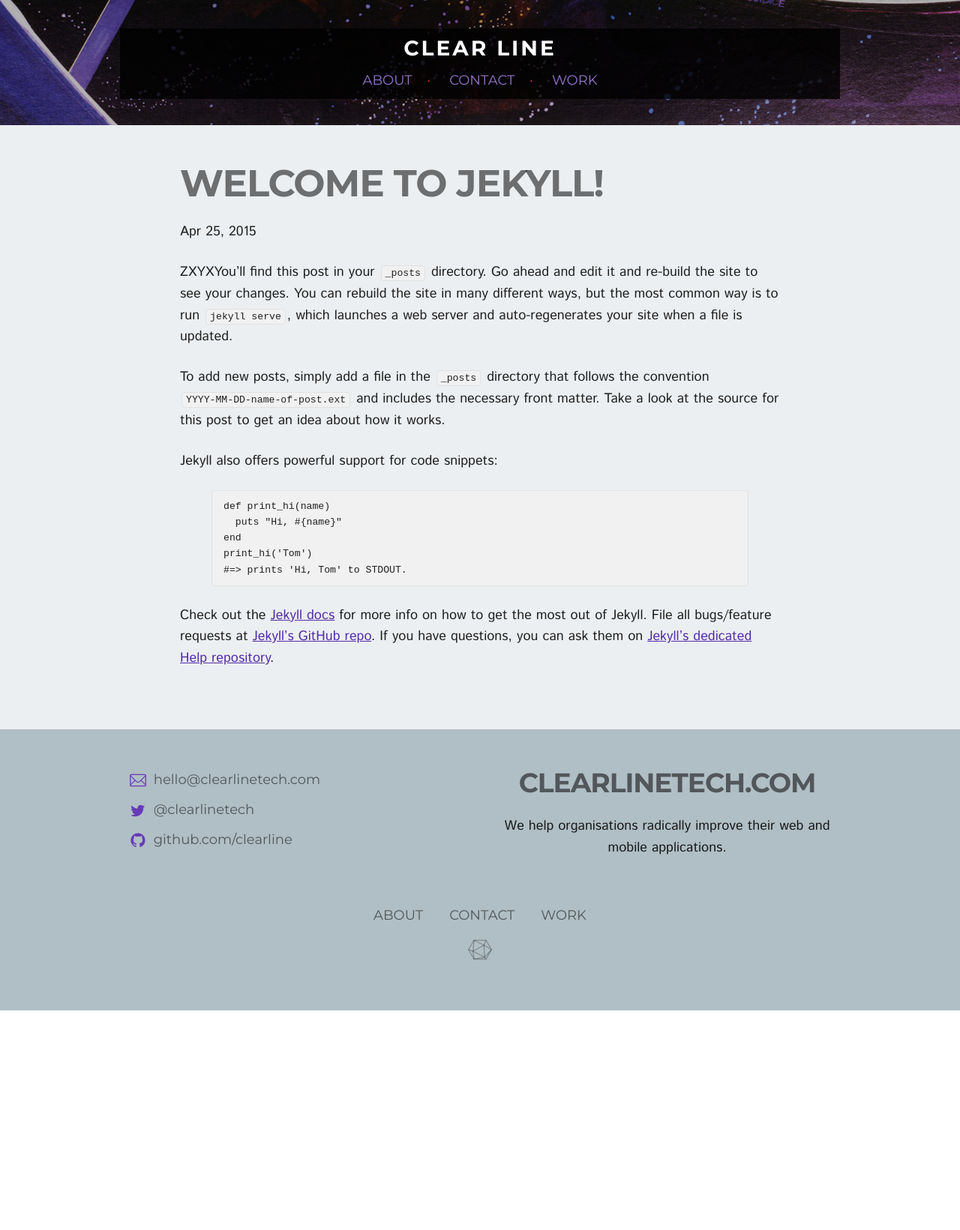
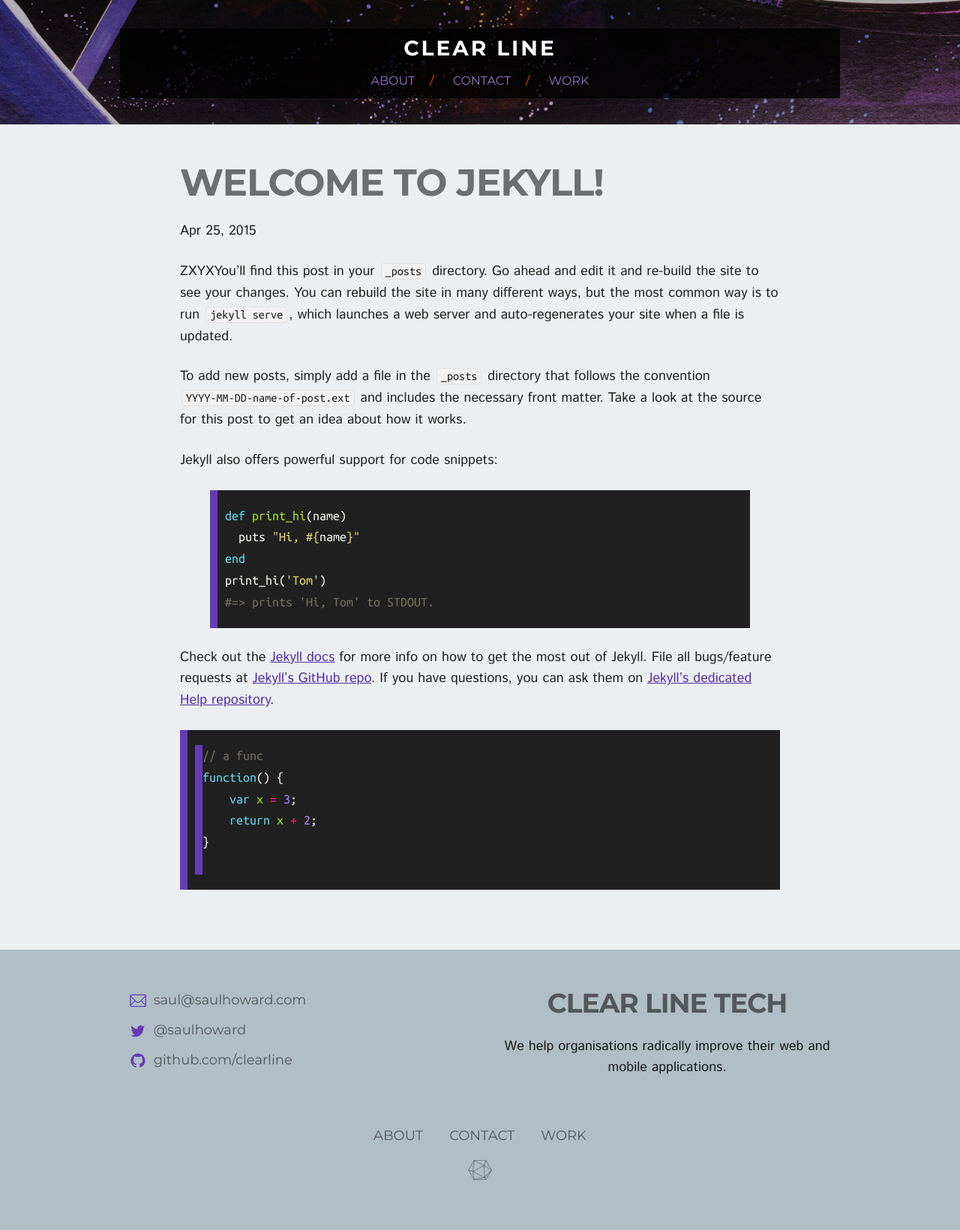
Before and after one commit to clearline/clearline.github.io, a Jekyll site: the page built from _posts/2015-04-25-welcome-to-jekyll.markdown, in a window 1280 px wide. Shown: the whole page at 75% size. Built offline with Jekyll 4.4.1, drawn with Linux system fonts in a browser that asks for light colours; Markdown is read by kramdown in place of the engine named in the settings; before the commit the page ends 1348 px from its top, so only the background shows below that.

Commit message:
updates to design

````diff
--- a/_config.yml
+++ b/_config.yml
@@ -1,16 +1,17 @@
 # Site settings
 #source: .
-title: clearlinetech.com
-email: hello@clearlinetech.com
+title: Clear Line Tech
+email: saul@saulhoward.com
 description: > # this means to ignore newlines until "baseurl:"
   We help organisations radically improve their web and mobile applications.
 baseurl: "" # the subpath of your site, e.g. /blog/
 url: "http://clearlinetech.com" # the base hostname & protocol for your site
-twitter_username: clearlinetech
+twitter_username: saulhoward
 github_username:  clearline
 
 exclude: [vendor, bin]
 
 # Build settings
-markdown: kramdown
+markdown: redcarpet
 permalink: pretty
+highlighter: pygments
--- a/_includes/head.html
+++ b/_includes/head.html
@@ -15,5 +15,5 @@
   <link rel="canonical" href="{{ page.url | replace:'index.html','' | prepend: site.baseurl | prepend: site.url }}">
   <link rel="alternate" type="application/rss+xml" title="{{ site.title }}" href="{{ "/feed.xml" | prepend: site.baseurl | prepend: site.url }}" />
 
-  <link href='http://fonts.googleapis.com/css?family=Montserrat:400,700|Istok+Web:400,700,400italic|Inconsolata' rel='stylesheet' type='text/css'>
+  <link href='http://fonts.googleapis.com/css?family=Montserrat:400,700|Istok+Web:400,700,400italic|Ubuntu+Mono:400,700,400italic' rel='stylesheet' type='text/css'>
 </head>
--- a/_posts/2015-04-25-welcome-to-jekyll.markdown
+++ b/_posts/2015-04-25-welcome-to-jekyll.markdown
@@ -21,6 +21,15 @@
 
 Check out the [Jekyll docs][jekyll] for more info on how to get the most out of Jekyll. File all bugs/feature requests at [Jekyll’s GitHub repo][jekyll-gh]. If you have questions, you can ask them on [Jekyll’s dedicated Help repository][jekyll-help].
 
+```javascript
+// a func
+function() {
+    var x = 3;
+    return x + 2;
+}
+
+```
+
 [jekyll]:      http://jekyllrb.com
 [jekyll-gh]:   https://github.com/jekyll/jekyll
 [jekyll-help]: https://github.com/jekyll/jekyll-help
--- a/_sass/_syntax-highlighting.scss
+++ b/_sass/_syntax-highlighting.scss
@@ -1,67 +1,90 @@
-/**
- * Syntax highlighting styles
- */
+$c-accent: #FF3D00;
+$c-primary: #673AB7;
+
 .highlight {
-    background: #fff;
-    @extend %vertical-rhythm;
+  white-space: pre;
+  overflow: auto;
+  word-wrap: normal; /* horizontal scrolling */
+  border-left: 10px solid $c-primary;
+  padding: 20px;
+  padding-left: 10px;
+  background: #202020;
+  color: #C1C2C3;
+  margin-bottom: 2.5rem;
+}
+.highlight pre {
+    padding: 0;
+    margin: 0;
+}
+.highlight code {
+    padding: 0;
+    margin: 0;
+    font-size: 100%;
+    background: transparent;
+    border: none;
+}
 
-    .c     { color: #998; font-style: italic } // Comment
-    .err   { color: #a61717; background-color: #e3d2d2 } // Error
-    .k     { font-weight: bold } // Keyword
-    .o     { font-weight: bold } // Operator
-    .cm    { color: #998; font-style: italic } // Comment.Multiline
-    .cp    { color: #999; font-weight: bold } // Comment.Preproc
-    .c1    { color: #998; font-style: italic } // Comment.Single
-    .cs    { color: #999; font-weight: bold; font-style: italic } // Comment.Special
-    .gd    { color: #000; background-color: #fdd } // Generic.Deleted
-    .gd .x { color: #000; background-color: #faa } // Generic.Deleted.Specific
-    .ge    { font-style: italic } // Generic.Emph
-    .gr    { color: #a00 } // Generic.Error
-    .gh    { color: #999 } // Generic.Heading
-    .gi    { color: #000; background-color: #dfd } // Generic.Inserted
-    .gi .x { color: #000; background-color: #afa } // Generic.Inserted.Specific
-    .go    { color: #888 } // Generic.Output
-    .gp    { color: #555 } // Generic.Prompt
-    .gs    { font-weight: bold } // Generic.Strong
-    .gu    { color: #aaa } // Generic.Subheading
-    .gt    { color: #a00 } // Generic.Traceback
-    .kc    { font-weight: bold } // Keyword.Constant
-    .kd    { font-weight: bold } // Keyword.Declaration
-    .kp    { font-weight: bold } // Keyword.Pseudo
-    .kr    { font-weight: bold } // Keyword.Reserved
-    .kt    { color: #458; font-weight: bold } // Keyword.Type
-    .m     { color: #099 } // Literal.Number
-    .s     { color: #d14 } // Literal.String
-    .na    { color: #008080 } // Name.Attribute
-    .nb    { color: #0086B3 } // Name.Builtin
-    .nc    { color: #458; font-weight: bold } // Name.Class
-    .no    { color: #008080 } // Name.Constant
-    .ni    { color: #800080 } // Name.Entity
-    .ne    { color: #900; font-weight: bold } // Name.Exception
-    .nf    { color: #900; font-weight: bold } // Name.Function
-    .nn    { color: #555 } // Name.Namespace
-    .nt    { color: #000080 } // Name.Tag
-    .nv    { color: #008080 } // Name.Variable
-    .ow    { font-weight: bold } // Operator.Word
-    .w     { color: #bbb } // Text.Whitespace
-    .mf    { color: #099 } // Literal.Number.Float
-    .mh    { color: #099 } // Literal.Number.Hex
-    .mi    { color: #099 } // Literal.Number.Integer
-    .mo    { color: #099 } // Literal.Number.Oct
-    .sb    { color: #d14 } // Literal.String.Backtick
-    .sc    { color: #d14 } // Literal.String.Char
-    .sd    { color: #d14 } // Literal.String.Doc
-    .s2    { color: #d14 } // Literal.String.Double
-    .se    { color: #d14 } // Literal.String.Escape
-    .sh    { color: #d14 } // Literal.String.Heredoc
-    .si    { color: #d14 } // Literal.String.Interpol
-    .sx    { color: #d14 } // Literal.String.Other
-    .sr    { color: #009926 } // Literal.String.Regex
-    .s1    { color: #d14 } // Literal.String.Single
-    .ss    { color: #990073 } // Literal.String.Symbol
-    .bp    { color: #999 } // Name.Builtin.Pseudo
-    .vc    { color: #008080 } // Name.Variable.Class
-    .vg    { color: #008080 } // Name.Variable.Global
-    .vi    { color: #008080 } // Name.Variable.Instance
-    .il    { color: #099 } // Literal.Number.Integer.Long
-}
+.highlight .hll { background-color: #202020 }
+.highlight .c { color: #75715e } /* Comment */
+.highlight .err { color: #960050; background-color: #1e0010 } /* Error */
+.highlight .k { color: #66d9ef } /* Keyword */
+.highlight .l { color: #ae81ff } /* Literal */
+.highlight .n { color: #f8f8f2 } /* Name */
+.highlight .o { color: #f92672 } /* Operator */
+.highlight .p { color: #f8f8f2 } /* Punctuation */
+.highlight .cm { color: #75715e } /* Comment.Multiline */
+.highlight .cp { color: #75715e } /* Comment.Preproc */
+.highlight .c1 { color: #75715e } /* Comment.Single */
+.highlight .cs { color: #75715e } /* Comment.Special */
+.highlight .ge { font-style: italic } /* Generic.Emph */
+.highlight .gs { font-weight: bold } /* Generic.Strong */
+.highlight .kc { color: #66d9ef } /* Keyword.Constant */
+.highlight .kd { color: #66d9ef } /* Keyword.Declaration */
+.highlight .kn { color: #f92672 } /* Keyword.Namespace */
+.highlight .kp { color: #66d9ef } /* Keyword.Pseudo */
+.highlight .kr { color: #66d9ef } /* Keyword.Reserved */
+.highlight .kt { color: #66d9ef } /* Keyword.Type */
+.highlight .ld { color: #e6db74 } /* Literal.Date */
+.highlight .m { color: #ae81ff } /* Literal.Number */
+.highlight .s { color: #e6db74 } /* Literal.String */
+.highlight .na { color: #a6e22e } /* Name.Attribute */
+.highlight .nb { color: #f8f8f2 } /* Name.Builtin */
+.highlight .nc { color: #a6e22e } /* Name.Class */
+.highlight .no { color: #66d9ef } /* Name.Constant */
+.highlight .nd { color: #a6e22e } /* Name.Decorator */
+.highlight .ni { color: #f8f8f2 } /* Name.Entity */
+.highlight .ne { color: #a6e22e } /* Name.Exception */
+.highlight .nf { color: #a6e22e } /* Name.Function */
+.highlight .nl { color: #f8f8f2 } /* Name.Label */
+.highlight .nn { color: #f8f8f2 } /* Name.Namespace */
+.highlight .nx { color: #a6e22e } /* Name.Other */
+.highlight .py { color: #f8f8f2 } /* Name.Property */
+.highlight .nt { color: #f92672 } /* Name.Tag */
+.highlight .nv { color: #f8f8f2 } /* Name.Variable */
+.highlight .ow { color: #f92672 } /* Operator.Word */
+.highlight .w { color: #f8f8f2 } /* Text.Whitespace */
+.highlight .mf { color: #ae81ff } /* Literal.Number.Float */
+.highlight .mh { color: #ae81ff } /* Literal.Number.Hex */
+.highlight .mi { color: #ae81ff } /* Literal.Number.Integer */
+.highlight .mo { color: #ae81ff } /* Literal.Number.Oct */
+.highlight .sb { color: #e6db74 } /* Literal.String.Backtick */
+.highlight .sc { color: #e6db74 } /* Literal.String.Char */
+.highlight .sd { color: #e6db74 } /* Literal.String.Doc */
+.highlight .s2 { color: #e6db74 } /* Literal.String.Double */
+.highlight .se { color: #ae81ff } /* Literal.String.Escape */
+.highlight .sh { color: #e6db74 } /* Literal.String.Heredoc */
+.highlight .si { color: #e6db74 } /* Literal.String.Interpol */
+.highlight .sx { color: #e6db74 } /* Literal.String.Other */
+.highlight .sr { color: #e6db74 } /* Literal.String.Regex */
+.highlight .s1 { color: #e6db74 } /* Literal.String.Single */
+.highlight .ss { color: #e6db74 } /* Literal.String.Symbol */
+.highlight .bp { color: #f8f8f2 } /* Name.Builtin.Pseudo */
+.highlight .vc { color: #f8f8f2 } /* Name.Variable.Class */
+.highlight .vg { color: #f8f8f2 } /* Name.Variable.Global */
+.highlight .vi { color: #f8f8f2 } /* Name.Variable.Instance */
+.highlight .il { color: #ae81ff } /* Literal.Number.Integer.Long */
+
+.highlight .gh { } /* Generic Heading & Diff Header */
+.highlight .gu { color: #75715e; } /* Generic.Subheading & Diff Unified/Comment? */
+.highlight .gd { color: #f92672; } /* Generic.Deleted & Diff Deleted */
+.highlight .gi { color: #a6e22e; } /* Generic.Inserted & Diff Inserted */
--- a/css/main.scss
+++ b/css/main.scss
@@ -8,7 +8,7 @@
 $base-font-weight: 400;
 $base-bold-font-weight: 700;
 
-$monospace-font-family: 'Inconsolata', 'Courier New', monospace;
+$monospace-font-family: 'Ubuntu Mono', 'Courier New', monospace;
 $monospace-font-weight: 400;
 
 $header-font-family: 'Montserrat', 'Helvetica Neue', 'Calibri', Arial, sans-serif;
@@ -23,6 +23,7 @@
 // local imports
 @import 'lists';
 @import 'menus';
+@import 'syntax-highlighting';
 
 // colors
 $c-white: #FFFFFF;
@@ -93,6 +94,9 @@
 .menu {
     font-family: $menu-font-family;
     font-weight: $menu-font-weight;
+}
+code, kbd, samp , pre, xmp, plaintext, listing {
+    font-family: $monospace-font-family;
 }
 
 
@@ -210,9 +214,9 @@
         a {
             font-weight: 400;
             text-transform: uppercase;
-            color: $c-primary-light;
+            color: $c-accent-light;
             &:hover {
-                color: $c-primary;
+                color: $c-accent;
             }
         }
 
@@ -366,19 +370,38 @@
         a {
             font-weight: 400;
             text-transform: uppercase;
-            font-size: 18px;
             &:hover {
                 text-decoration: underline;
             }
-            padding-left: 10px;
-            padding-right: 10px;
+
+            font-size: 13px;
+            padding-left: 3px;
+            padding-right: 3px;
+
+            /* Larger than phablet */
+            @media (min-width: 550px) {
+                font-size: 16px;
+                padding-left: 10px;
+                padding-right: 10px;
+            }
+
         }
         li:not(:last-child) a:after {
             color: $c-accent;
-            content: '·';
+            content: '/';
             display: inline-block;
-            padding-left: 20px;
             font-style: normal;
+
+            padding-left: 6px;
+
+            /* Larger than mobile */
+            @media (min-width: 400px) {
+            }
+
+            /* Larger than phablet */
+            @media (min-width: 550px) {
+                padding-left: 20px;
+            }
         }
     }
 }
@@ -386,6 +409,7 @@
 // footer
 .page-footer {
     .footer-heading {
+        overflow: hidden;
         text-align: center;
         a {
             text-decoration: none;
````
